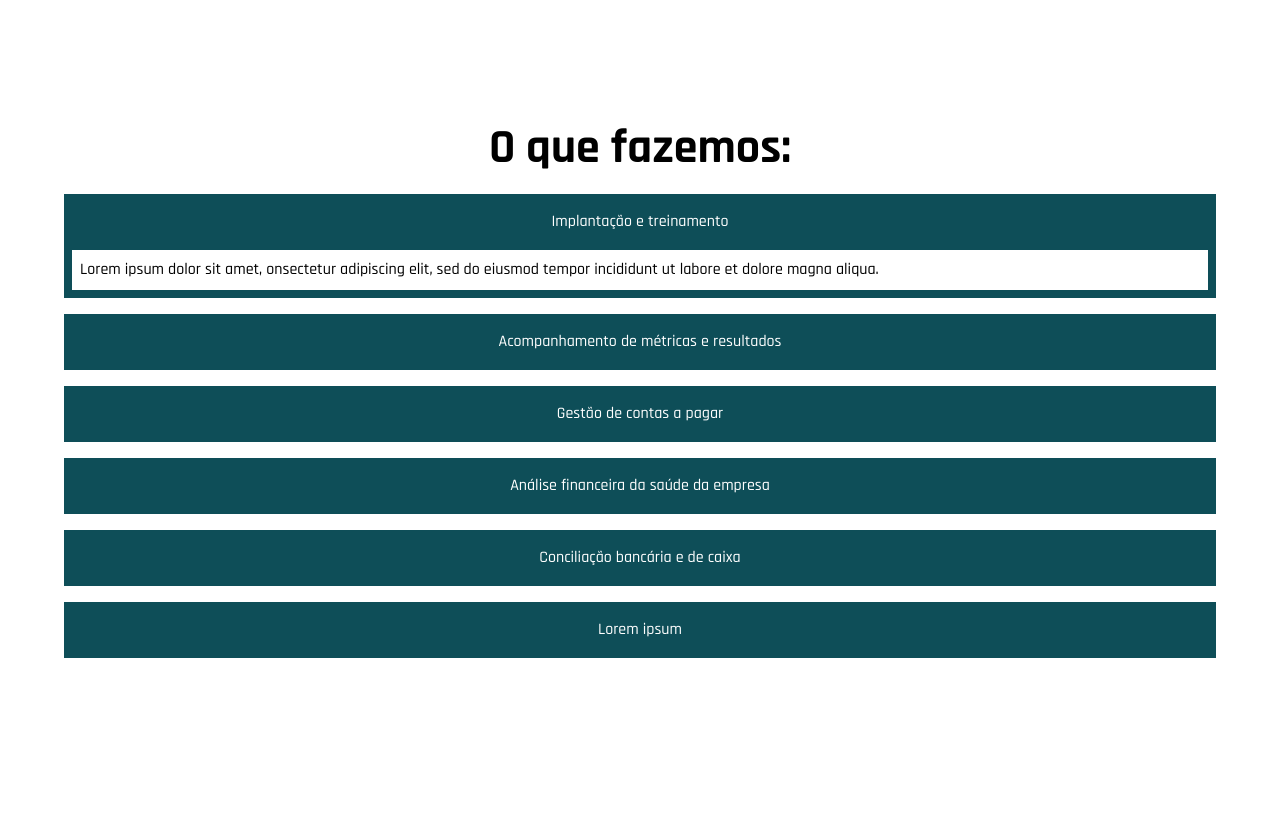
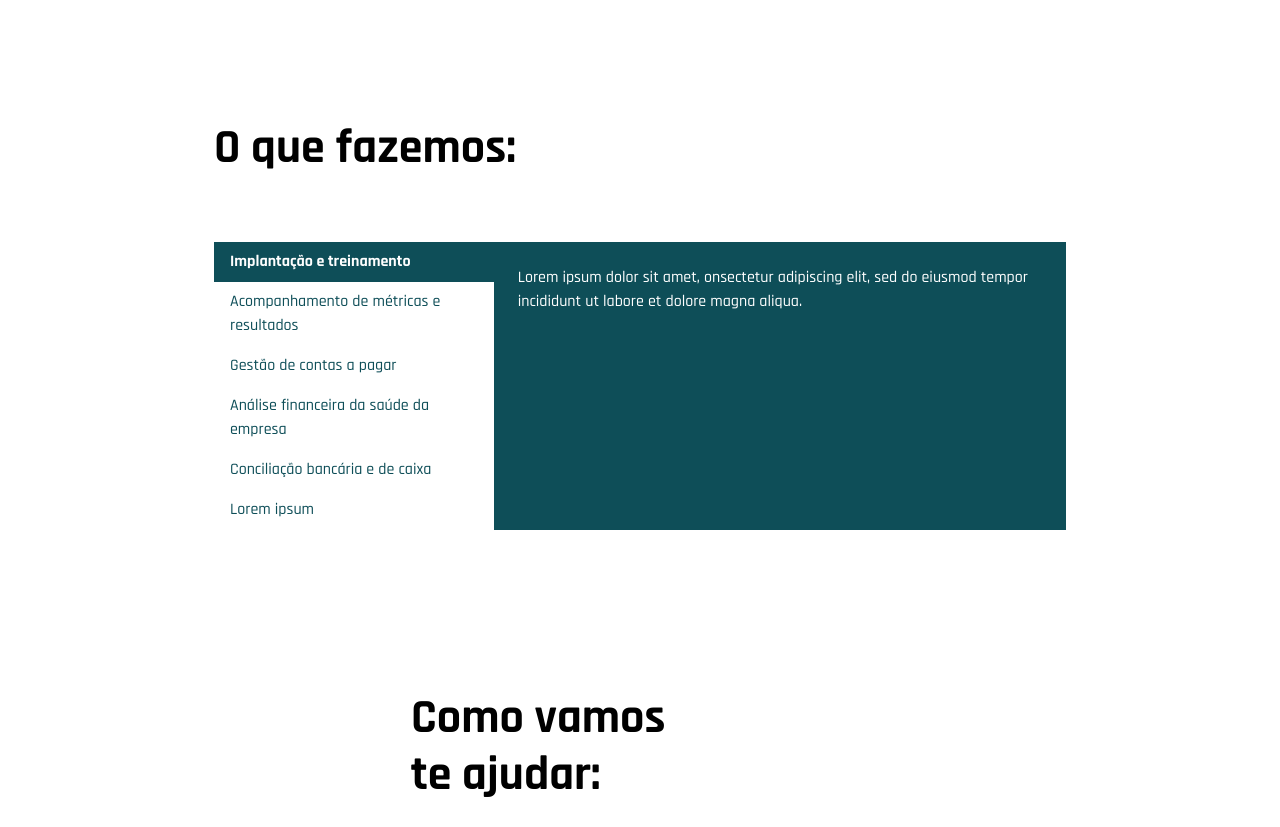
Before and after one commit to gffhammes/site-somnium, a Next.js app: page / in a window 1280 px wide. Shown: the part 520-1347 px from the top of the page. Built offline with nearby package versions, Linux system fonts and the light colour scheme; what @mui/material-nextjs would draw is missing.

Commit message:
feat: adjust first section

```diff
--- a/src/components/WhatWeDoSection/WhatWeDoSection.tsx
+++ b/src/components/WhatWeDoSection/WhatWeDoSection.tsx
@@ -1,12 +1,46 @@
 import { Box } from "@mui/material";
 import { WhatWeDoSectionMobile } from "./WhatWeDoSectionMobile";
+import { WhatWeDoSectionDesktop } from "./WhatWeDoSectionDesktop";
 
 export interface IWhatWeDoSectionProps {}
 
 export const WhatWeDoSection = (props: IWhatWeDoSectionProps) => {
   return (
     <Box id="conteudo">
-      <WhatWeDoSectionMobile />
+      <Box sx={{ display: { xs: "block", md: "none" } }}>
+        <WhatWeDoSectionMobile />
+      </Box>
+
+      <Box sx={{ display: { xs: "none", md: "block" } }}>
+        <WhatWeDoSectionDesktop />
+      </Box>
     </Box>
   );
 };
+
+export const whatWeDoItems = [
+  {
+    title: "Implantação e treinamento",
+    text: "Lorem ipsum dolor sit amet, onsectetur  adipiscing elit, sed do eiusmod tempor incididunt ut labore et dolore magna aliqua.",
+  },
+  {
+    title: "Acompanhamento de métricas e resultados",
+    text: "Lorem ipsum dolor sit amet, onsectetur  adipiscing elit, sed do eiusmod tempor incididunt ut labore et dolore magna aliqua.",
+  },
+  {
+    title: "Gestão de contas a pagar",
+    text: "Lorem ipsum dolor sit amet, onsectetur  adipiscing elit, sed do eiusmod tempor incididunt ut labore et dolore magna aliqua.",
+  },
+  {
+    title: "Análise financeira da saúde da empresa",
+    text: "Lorem ipsum dolor sit amet, onsectetur  adipiscing elit, sed do eiusmod tempor incididunt ut labore et dolore magna aliqua.",
+  },
+  {
+    title: "Conciliação bancária e de caixa",
+    text: "Lorem ipsum dolor sit amet, onsectetur  adipiscing elit, sed do eiusmod tempor incididunt ut labore et dolore magna aliqua.",
+  },
+  {
+    title: "Lorem ipsum",
+    text: "Lorem ipsum dolor sit amet, onsectetur  adipiscing elit, sed do eiusmod tempor incididunt ut labore et dolore magna aliqua.",
+  },
+];
--- /dev/null
+++ b/src/components/WhatWeDoSection/WhatWeDoSectionDesktop.tsx
@@ -0,0 +1,53 @@
+"use client";
+
+import { Box, Container, Stack, Typography } from "@mui/material";
+import { WhatWeDoAccordion } from "./WhatWeDoAccordion";
+import { useState } from "react";
+import { whatWeDoItems } from "./WhatWeDoSection";
+
+export interface IWhatWeDoSectionDesktopProps {}
+
+export const WhatWeDoSectionDesktop = (props: IWhatWeDoSectionDesktopProps) => {
+  const [openIndex, setOpenIndex] = useState(0);
+
+  return (
+    <Container maxWidth="md">
+      <Stack gap={8}>
+        <Typography variant="h2">O que fazemos:</Typography>
+
+        <Stack direction="row">
+          <Stack sx={{ flex: "1 1 50%" }}>
+            {whatWeDoItems.map((item, index) => {
+              const isSelected = openIndex === index;
+
+              return (
+                <Box
+                  key={index}
+                  onClick={() => setOpenIndex(index)}
+                  sx={{
+                    backgroundColor: isSelected
+                      ? "primary.main"
+                      : "transparent",
+                    transition: ".3s ease all",
+                    cursor: "pointer",
+                    color: isSelected ? "white" : "primary.main",
+                    px: 2,
+                    py: 1,
+                  }}
+                >
+                  <Typography fontWeight={isSelected ? "bold" : "500"}>
+                    {item.title}
+                  </Typography>
+                </Box>
+              );
+            })}
+          </Stack>
+
+          <Stack sx={{ backgroundColor: "primary.main", p: 3, color: "white" }}>
+            <Typography>{whatWeDoItems[openIndex].text}</Typography>
+          </Stack>
+        </Stack>
+      </Stack>
+    </Container>
+  );
+};
--- a/src/components/WhatWeDoSection/WhatWeDoSectionMobile.tsx
+++ b/src/components/WhatWeDoSection/WhatWeDoSectionMobile.tsx
@@ -3,6 +3,7 @@
 import { Container, Stack, Typography } from "@mui/material";
 import { WhatWeDoAccordion } from "./WhatWeDoAccordion";
 import { useState } from "react";
+import { whatWeDoItems } from "./WhatWeDoSection";
 
 export interface IWhatWeDoSectionMobileProps {}
 
@@ -17,7 +18,7 @@ export const WhatWeDoSectionMobile = (props: IWhatWeDoSectionMobileProps) => {
         </Typography>
 
         <Stack gap={2}>
-          {items.map((item, index) => (
+          {whatWeDoItems.map((item, index) => (
             <WhatWeDoAccordion
               key={item.title}
               title={item.title}
@@ -31,30 +32,3 @@ export const WhatWeDoSectionMobile = (props: IWhatWeDoSectionMobileProps) => {
     </Container>
   );
 };
-
-const items = [
-  {
-    title: "Implantação e treinamento",
-    text: "Lorem ipsum dolor sit amet, onsectetur  adipiscing elit, sed do eiusmod tempor incididunt ut labore et dolore magna aliqua.",
-  },
-  {
-    title: "Acompanhamento de métricas e resultados",
-    text: "Lorem ipsum dolor sit amet, onsectetur  adipiscing elit, sed do eiusmod tempor incididunt ut labore et dolore magna aliqua.",
-  },
-  {
-    title: "Gestão de contas a pagar",
-    text: "Lorem ipsum dolor sit amet, onsectetur  adipiscing elit, sed do eiusmod tempor incididunt ut labore et dolore magna aliqua.",
-  },
-  {
-    title: "Análise financeira da saúde da empresa",
-    text: "Lorem ipsum dolor sit amet, onsectetur  adipiscing elit, sed do eiusmod tempor incididunt ut labore et dolore magna aliqua.",
-  },
-  {
-    title: "Conciliação bancária e de caixa",
-    text: "Lorem ipsum dolor sit amet, onsectetur  adipiscing elit, sed do eiusmod tempor incididunt ut labore et dolore magna aliqua.",
-  },
-  {
-    title: "Lorem ipsum",
-    text: "Lorem ipsum dolor sit amet, onsectetur  adipiscing elit, sed do eiusmod tempor incididunt ut labore et dolore magna aliqua.",
-  },
-];
```
